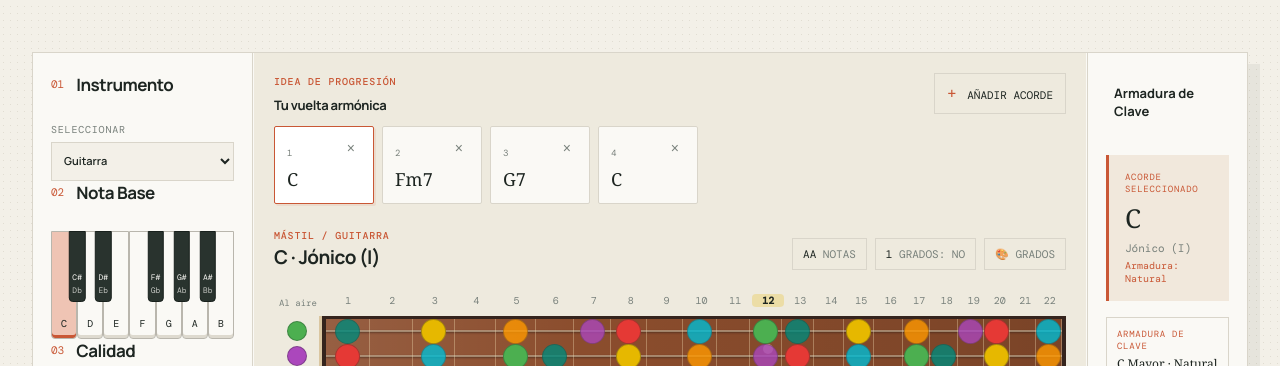
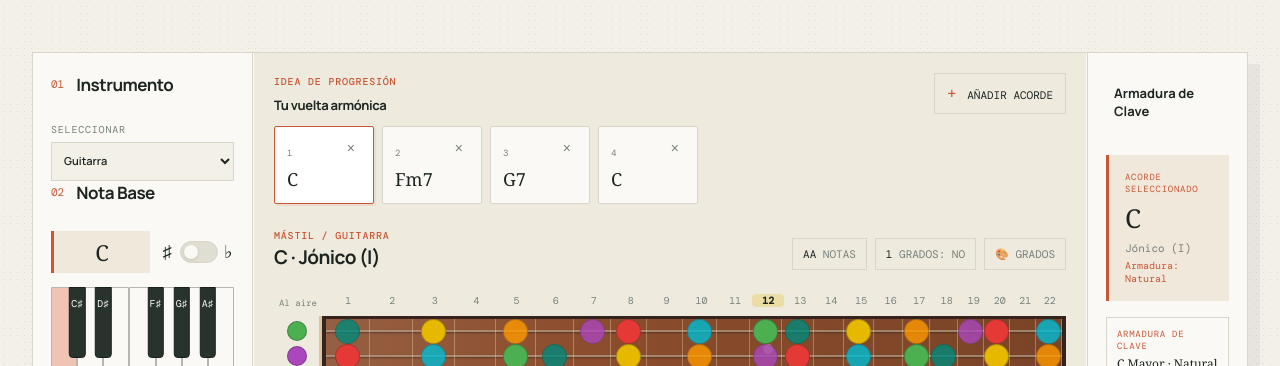
Before and after one commit to nicodelos24/String, a plain HTML site: page index.html in a window 1280 px wide. Shown: the part 389-755 px from the top of the page. Drawn offline with nearby package versions, Linux system fonts and the light colour scheme.

Commit message:
Funcion notas

```diff
--- a/app.js
+++ b/app.js
@@ -457,20 +457,22 @@ function calculateKeySignature(modeKey, rootNote) {
 
   return { sharps: 0, flats: 0, key: 'C' };
 }
+let pianoUseFlats = false;
+
 function renderRootPiano() {
+  if (noteLabels[notes[root]]) pianoUseFlats = rootNoteName.includes('b');
+  document.querySelector('#selected-root-note').textContent = rootNoteName.replace('#', '♯').replace('b', '♭');
   const whiteKeys = [0, 2, 4, 5, 7, 9, 11];
   const blackKeys = [[1, 1], [3, 2], [6, 4], [8, 5], [10, 6]];
   const key = (pitch, black, position) => {
     const name = notes[pitch];
     const flat = noteLabels[name];
-    return `<button type="button" class="piano-key ${black ? 'piano-black' : 'piano-white'}" data-pitch="${pitch}" aria-pressed="${root === pitch}" aria-label="${flat ? name + ' / ' + flat : name}" style="--key-position: ${position}"><span>${name}</span>${flat ? '<small>' + flat + '</small>' : ''}</button>`;
+    const label = (pianoUseFlats && flat ? flat : name).replace('#', '♯').replace('b', '♭');
+    return `<button type="button" class="piano-key ${black ? 'piano-black' : 'piano-white'}" data-pitch="${pitch}" aria-pressed="${root === pitch}" aria-label="${label}" style="--key-position: ${position}"><span>${label}</span></button>`;
   };
   document.querySelector('#root-piano').innerHTML = whiteKeys.map((pitch, i) => key(pitch, false, i)).join('')
     + blackKeys.map(([pitch, position]) => key(pitch, true, position)).join('');
-  const spelling = document.querySelector('#root-spelling');
-  const flat = noteLabels[notes[root]];
-  spelling.hidden = !flat;
-  spelling.textContent = flat ? 'Usar ' + (rootNoteName === flat ? notes[root] : flat) : '';
+  document.querySelector('#root-spelling').checked = pianoUseFlats;
 }
 
 function choosePianoRoot(pitch, spelling = notes[pitch]) {
@@ -487,12 +489,14 @@ document.querySelector('#root-piano').addEventListener('click', event => {
   const key = event.target.closest('[data-pitch]');
   if (!key) return;
   const pitch = Number(key.dataset.pitch);
-  choosePianoRoot(pitch, rootNoteName.includes('b') ? noteLabels[notes[pitch]] || notes[pitch] : notes[pitch]);
+  choosePianoRoot(pitch, pianoUseFlats ? noteLabels[notes[pitch]] || notes[pitch] : notes[pitch]);
   document.querySelector('#root-piano').querySelector('[data-pitch="' + pitch + '"]').focus();
 });
-document.querySelector('#root-spelling').addEventListener('click', () => {
-  const flat = noteLabels[notes[root]];
-  if (flat) choosePianoRoot(root, rootNoteName === flat ? notes[root] : flat);
+document.querySelector('#root-spelling').addEventListener('change', event => {
+  pianoUseFlats = event.target.checked;
+  const spelling = pianoUseFlats ? noteLabels[notes[root]] || notes[root] : notes[root];
+  if (spelling !== rootNoteName) choosePianoRoot(root, spelling);
+  else renderRootPiano();
 });
 
 function populateControls() {
--- a/index.html
+++ b/index.html
@@ -31,8 +31,9 @@
 
         <div class="panel-heading"><span class="section-number">02</span><h2>Nota Base</h2></div>
         <select id="root-select" hidden aria-label="Nota base"></select>
+          <div class="note-controls-row"><div class="selected-root"><strong id="selected-root-note" role="status" aria-label="Nota seleccionada">C</strong></div><label class="spelling-switch"><span aria-hidden="true">&#9839;</span><input id="root-spelling" type="checkbox" role="switch" aria-label="Usar bemoles en el piano"><span class="spelling-track" aria-hidden="true"></span><span aria-hidden="true">&#9837;</span></label></div>
           <div id="root-piano" class="root-piano" role="group" aria-label="Piano: seleccionar nota base"></div>
-          <button id="root-spelling" class="root-spelling" type="button" hidden></button>
+
 
         <div class="panel-heading"><span class="section-number">03</span><h2>Calidad</h2></div>
         <div id="quality-select" class="mode-options-row quality-options" role="group" aria-label="Tipo de acorde"></div>
--- a/style.css
+++ b/style.css
@@ -1116,3 +1116,81 @@ footer {
   cursor: pointer;
   font: 10px var(--sans);
 }
+
+.selected-root {
+  display: flex;
+  align-items: center;
+  justify-content: center;
+  gap: 12px;
+  margin-top: 10px;
+  padding: 6px 12px;
+  border: 0;
+  border-left: 3px solid var(--rust);
+  border-radius: 0;
+  background: #f1e8dc;
+}
+.selected-root span { color: var(--ink); font: 11px var(--sans); }
+.selected-root strong { color: var(--ink); font: 22px Georgia, serif; }
+
+.control-panel .spelling-switch {
+  display: flex;
+  align-items: center;
+  justify-content: center;
+  gap: 10px;
+  margin: 10px 0 0;
+  color: var(--ink);
+  font: 20px var(--mono);
+  cursor: pointer;
+  position: relative;
+}
+.spelling-switch input {
+  position: absolute;
+  width: 1px;
+  height: 1px;
+  opacity: 0;
+}
+.spelling-track {
+  width: 38px;
+  height: 22px;
+  border: 1px solid var(--line);
+  border-radius: 12px;
+  background: #e0ddd3;
+  padding: 3px;
+}
+.spelling-track::after {
+  content: '';
+  display: block;
+  width: 14px;
+  height: 14px;
+  border-radius: 50%;
+  background: var(--paper-light);
+  box-shadow: 0 1px 3px #0002;
+}
+.spelling-switch input:checked + .spelling-track { background: var(--rust); }
+.spelling-switch input:checked + .spelling-track::after { transform: translateX(16px); }
+.spelling-switch input:focus-visible + .spelling-track { outline: 2px solid var(--rust); outline-offset: 3px; }
+.piano-black { justify-content: flex-start; padding-top: 9px; font-size: 10px; }
+
+
+
+.control-panel .selected-root .spelling-switch { margin: 0; gap: 6px; flex-shrink: 0; }
+.selected-root .spelling-switch > span:not(.spelling-track) { font: 18px var(--mono); }
+
+.note-controls-row {
+  display: flex;
+  align-items: center;
+  gap: 12px;
+  margin-top: 10px;
+}
+.note-controls-row > .selected-root {
+  flex: 1;
+  min-width: 0;
+  margin-top: 0;
+  justify-content: center;
+}
+.control-panel .note-controls-row > .spelling-switch {
+  margin: 0;
+  flex-shrink: 0;
+  gap: 6px;
+  font-size: 18px;
+}
```
Also changed, not shown: tests/progression.test.cjs (+18 -0 lines).
